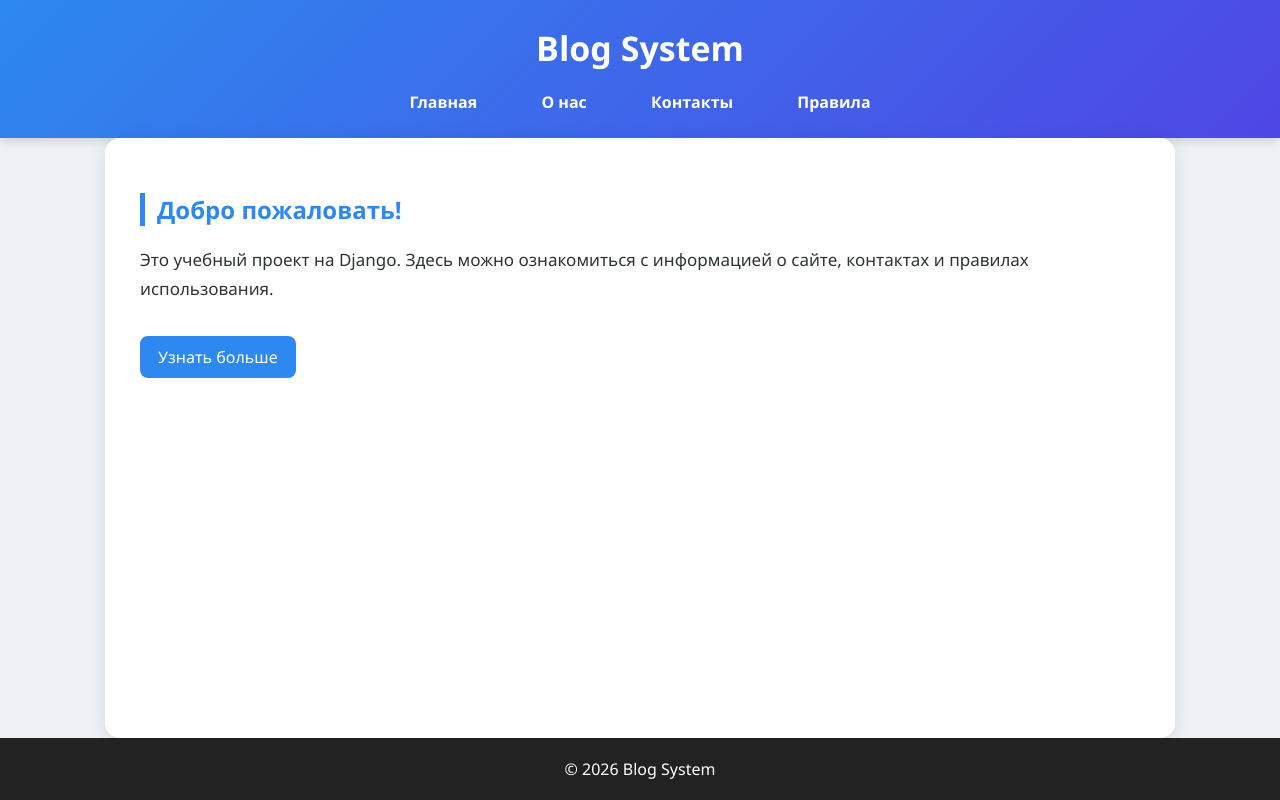
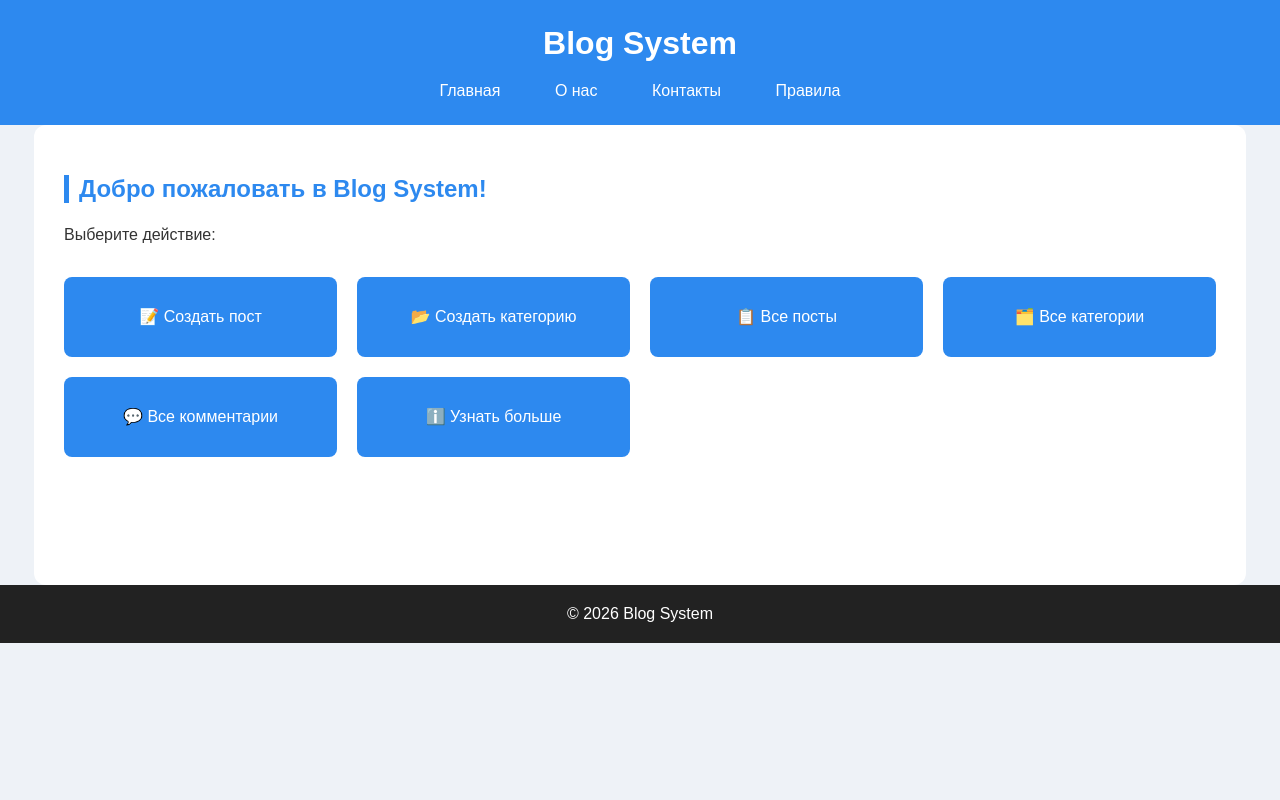
Before and after one commit to aidos-12/blog, a Django app: page /blog/ in a window 1280 px wide. Run offline with Django 5.2, Linux system fonts and the light colour scheme.

Commit message:
Add post list view with pagination and url tags

```diff
--- a/blog/urls.py
+++ b/blog/urls.py
@@ -17,5 +17,9 @@ urlpatterns = [
     path("post_form", views.post_form, name="post_form"),
     path("post/<int:post_id>/comment",views.comment_create,name="comment_create"),
     path("categories/create/",views.category_create,name="category_create"),
-    path("posts/success/",views.post_success,name="post_success"),
+    path("success/", views.success, name="success"),
+    path("categories/", views.category_list, name="category_list"),
+    path("comments/", views.comment_list, name="comment_list"),
+    path("posts/all/", views.post_list, name="post_list"),
+    path('category/<int:category_id>/',views.posts_by_category,name='posts_by_category'),
 ]
--- a/blog/views.py
+++ b/blog/views.py
@@ -2,7 +2,7 @@ from django.shortcuts import render,redirect, get_object_or_404
 from django.http import HttpResponse
 from .models import Post,Category,Comment
 from .form import PostFrom,CommentForm,CategoryForm
-
+from django.core.paginator import Paginator
 
 def home(request):
     context = {"title": "Main page in my blog"}
@@ -111,7 +111,7 @@ def post_form(request):
         form = PostFrom(request.POST)
         if form.is_valid():
             form.save()
-            return redirect('home')
+            return redirect("/blog/success/?title=Пост создан&message=Пост успешно добавлен!")
 
     else:
         form = PostFrom()
@@ -124,22 +124,19 @@ def comment_create(request,post_id):
         if form.is_valid():
             comment = form.save(commit = False)
             comment.post = post
-            form.save()
-            return redirect('post_detail', post_id= post.id)
-
+            comment.save()
+            return redirect("/blog/success/?title=Комментарий добавлен&message=Спасибо за ваш комментарий!")
     else:
         form = CommentForm()
     return render(request, 'blog/comment_form.html', {'form': form, 'post' : post})
 
-def post_success(request):
-    return HttpResponse("<h2>Пост успешно создан!</h2>")
 
 def category_create(request):
     if request.method == "POST":
         form = CategoryForm(request.POST)
         if form.is_valid():
             form.save()
-            return redirect("post_success")
+            return redirect("/blog/success/?title=Категория создана&message=Новая категория успешно добавлена!")
 
     else:
         form = CategoryForm()
@@ -147,3 +144,43 @@ def category_create(request):
     return render(request, "blog/category_form.html", {
         "form": form,
     })
+
+def success(request):
+    return render(
+        request,
+        "blog/success.html",
+        {
+            "title": request.GET.get("title", "Успешно!"),
+            "message": request.GET.get("message", "Операция выполнена успешно."),
+        },
+    )
+
+def category_list(request):
+    categories = Category.objects.all()
+    return render(request, "blog/category_list.html", {
+        "categories": categories,
+    })
+
+
+def comment_list(request):
+    comments = Comment.objects.all()
+    return render(request, "blog/comment_list.html", {
+        "comments": comments,
+    })
+
+def post_list(request):
+    posts = Post.objects.filter(is_published=True).order_by('-created_at')
+    paginator = Paginator(posts, 5)
+    page_number = request.GET.get('page')
+    page_obj = paginator.get_page(page_number)
+
+    return render(request, "blog/post_list.html", {'page_obj': page_obj})
+
+def posts_by_category(request, category_id):
+    category = get_object_or_404(Category, id=category_id)
+    posts = Post.objects.filter(category=category,is_published=True).order_by('-created_at')
+    paginator = Paginator(posts, 5)
+    page_number = request.GET.get('page')
+    page_obj = paginator.get_page(page_number)
+
+    return render(request, 'blog/posts_by_category.html', {'page_obj': page_obj,'category': category,})
--- a/static/style.css
+++ b/static/style.css
@@ -1,33 +1,26 @@
-
 body {
     margin: 0;
-    font-family: "Segoe UI", Arial, sans-serif;
+    font-family: Arial, sans-serif;
     background: #eef2f7;
-    color: #2d3436;
+    color: #333;
 }
 
-
 .container {
-    width: 85%;
-    max-width: 1000px;
-    margin: auto;
+    width: 90%;
+    max-width: 1200px;
+    margin: 0 auto;
 }
 
-
 header {
-    background: linear-gradient(135deg, #2d89ef, #4f46e5);
+    background: #2d89ef;
     color: white;
     padding: 25px 0;
-    box-shadow: 0 3px 10px rgba(0,0,0,.15);
 }
 
 header h1 {
     margin: 0;
     text-align: center;
-    font-size: 34px;
 }
-
-/* Меню */
 
 nav {
     margin-top: 20px;
@@ -37,65 +30,165 @@ nav {
 nav a {
     color: white;
     text-decoration: none;
-    margin: 0 12px;
-    padding: 10px 18px;
-    border-radius: 8px;
-    transition: .3s;
-    font-weight: bold;
+    margin: 0 10px;
+    padding: 8px 15px;
 }
 
 nav a:hover {
-    background: rgba(255,255,255,.2);
+    text-decoration: underline;
 }
-
 
 main {
     background: white;
-    margin-top: 35px;
-    margin-bottom: 35px;
-    padding: 35px;
-    border-radius: 15px;
-    box-shadow: 0 5px 20px rgba(0,0,0,.1);
+    margin-top: 30px;
+    margin-bottom: 30px;
+    padding: 30px;
+    border-radius: 12px;
+    min-height: 400px;
 }
-
 
 h2 {
     color: #2d89ef;
     border-left: 5px solid #2d89ef;
-    padding-left: 12px;
+    padding-left: 10px;
 }
 
-
 p {
-    font-size: 17px;
-    line-height: 1.7;
+    font-size: 16px;
+    line-height: 1.5;
 }
-
-
-ul {
-    padding-left: 25px;
-}
-
-li {
-    margin-bottom: 10px;
-}
-
 
 .button {
     display: inline-block;
-    margin-top: 15px;
     padding: 10px 18px;
     background: #2d89ef;
     color: white;
     text-decoration: none;
     border-radius: 8px;
-    transition: .3s;
 }
 
 .button:hover {
     background: #1b5fb5;
 }
 
+.menu {
+    display: flex;
+    flex-wrap: wrap;
+    gap: 20px;
+    margin-top: 30px;
+}
+
+.menu-card {
+    width: 200px;
+    height: 140px;
+    display: flex;
+    flex-direction: column;
+    justify-content: center;
+    align-items: center;
+    text-decoration: none;
+    color: white;
+    background: #2d89ef;
+    border-radius: 12px;
+}
+
+.menu-card:hover {
+    background: #1b5fb5;
+}
+
+.menu-card .icon {
+    font-size: 40px;
+    margin-bottom: 10px;
+}
+
+.menu-card span {
+    font-size: 18px;
+    font-weight: bold;
+}
+
+.actions {
+    display: grid;
+    grid-template-columns: repeat(auto-fit, minmax(220px, 1fr));
+    gap: 20px;
+    margin-top: 30px;
+}
+
+.action-btn {
+    display: flex;
+    justify-content: center;
+    align-items: center;
+    height: 60px;
+    margin: 0;
+}
+
+.card {
+    background: white;
+    border-radius: 12px;
+    padding: 25px;
+    text-decoration: none;
+    color: #333;
+    box-shadow: 0 3px 10px rgba(0, 0, 0, 0.1);
+}
+
+.card:hover {
+    transform: translateY(-3px);
+}
+
+.card .icon {
+    font-size: 40px;
+    margin-bottom: 15px;
+}
+
+.card h3 {
+    margin: 0;
+    color: #2d89ef;
+}
+
+.card p {
+    color: #666;
+}
+
+.posts-list {
+    display: flex;
+    flex-direction: column;
+    gap: 20px;
+    margin-top: 25px;
+}
+
+.post-card {
+    padding: 20px;
+    background: #2d89ef;
+    border-radius: 12px;
+    color: white;
+}
+
+.post-card h3 {
+    margin-top: 0;
+}
+
+.post-card h3 a {
+    color: white;
+}
+
+.post-card p {
+    margin: 8px 0;
+}
+
+.post-author,
+.post-date {
+    font-size: 14px;
+}
+
+.pagination {
+    text-align: center;
+    margin-top: 25px;
+}
+
+.pagination a {
+    color: #2d89ef;
+    text-decoration: none;
+    font-weight: bold;
+    margin: 0 10px;
+}
 
 footer {
     background: #222;
@@ -103,18 +196,3 @@ footer {
     text-align: center;
     padding: 20px 0;
 }
-
-html, body {
-    height: 100%;
-}
-
-body {
-    margin: 0;
-    display: flex;
-    flex-direction: column;
-    min-height: 100vh;
-}
-
-main {
-    flex: 1;
-}
--- a/templates/base.html
+++ b/templates/base.html
@@ -13,7 +13,6 @@
 <header>
     <div class="container">
         <h1> Blog System</h1>
-
         <nav>
             <a href="{% url 'index' %}">Главная</a>
             <a href="{% url 'about' %}">О нас</a>
--- a/templates/home.html
+++ b/templates/home.html
@@ -4,16 +4,35 @@
 
 {% block content %}
 
-<h2>Добро пожаловать!</h2>
+<h2>Добро пожаловать в Blog System!</h2>
 
-<p>
-Это учебный проект на Django.
-Здесь можно ознакомиться с информацией о сайте,
-контактах и правилах использования.
-</p>
+<p>Выберите действие:</p>
 
-<a class="button" href="{% url 'about' %}">
-Узнать больше
-</a>
+<div class="actions">
+
+    <a class="button action-btn" href="{% url 'post_form' %}">
+        📝 Создать пост
+    </a>
+
+    <a class="button action-btn" href="{% url 'category_create' %}">
+        📂 Создать категорию
+    </a>
+
+    <a class="button action-btn" href="{% url 'post_list' %}">
+    📋 Все посты
+    </a>
+    <a class="button action-btn" href="{% url 'category_list' %}">
+        🗂️ Все категории
+    </a>
+
+    <a class="button action-btn" href="{% url 'comment_list' %}">
+        💬 Все комментарии
+    </a>
+
+    <a class="button action-btn" href="{% url 'about' %}">
+        ℹ️ Узнать больше
+    </a>
+
+</div>
 
 {% endblock %}
```
Also changed, not shown: blog/admin.py (+6 -7 lines), templates/blog/category_list.html (added, +17 -0 lines), templates/blog/comment_list.html (added, +20 -0 lines), templates/blog/post_list.html (added, +44 -0 lines), templates/blog/posts_by_category.html (added, +51 -0 lines), templates/blog/success.html (added, +41 -0 lines).
